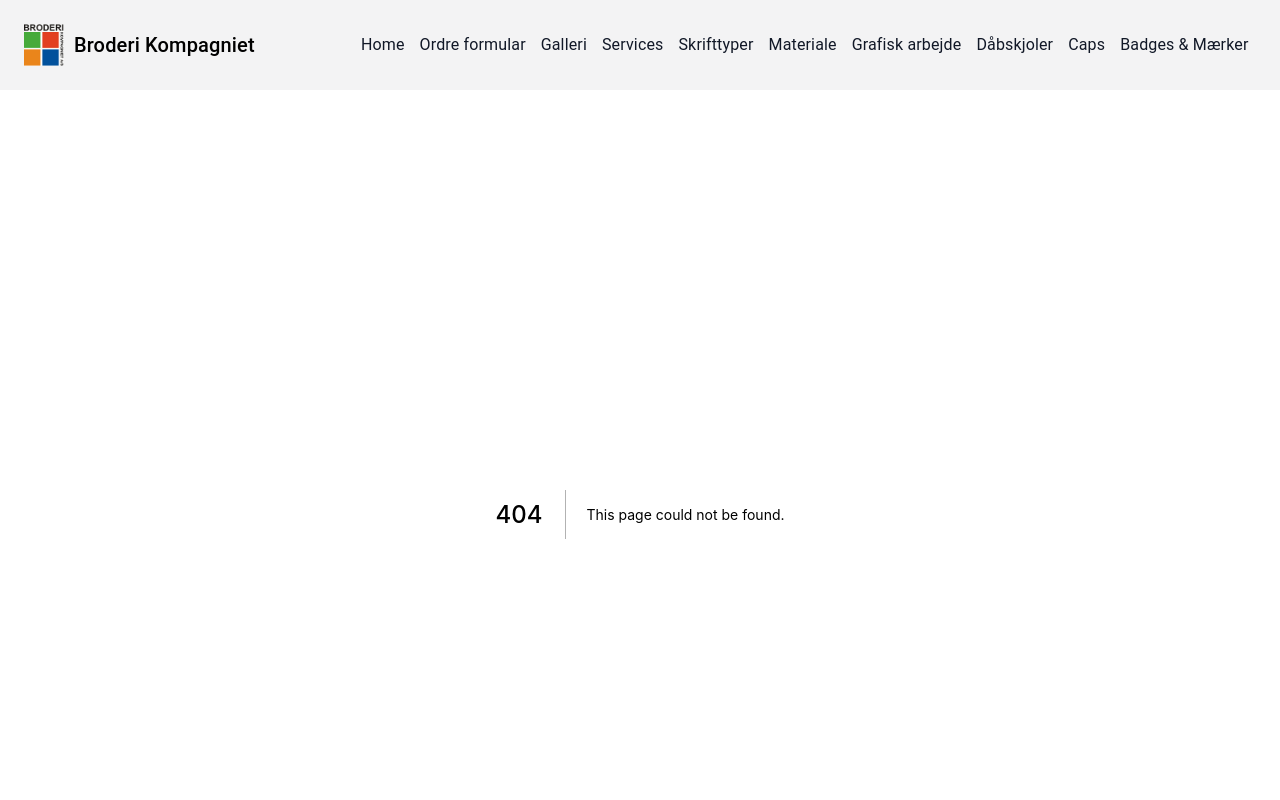
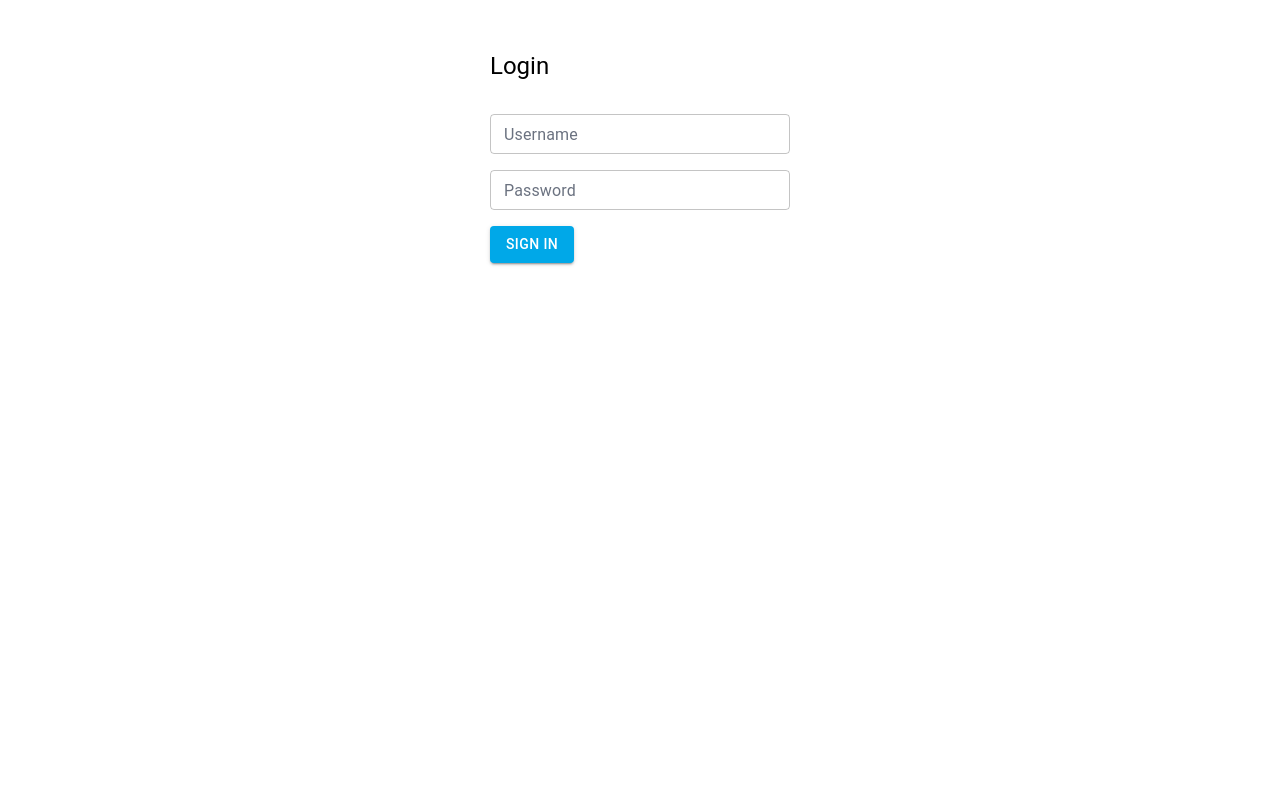
Before and after one commit to Juul94/broderikompagniet, a Next.js app: page /login in a window 1280 px wide. Before the commit this address had no page. Shown: the top 800 px of the page. Built offline with nearby package versions, Linux system fonts and the light colour scheme.

Commit message:
Auth implemented with login page

```diff
--- a/package.json
+++ b/package.json
@@ -41,7 +41,6 @@
         "antd": "^4.23.6",
         "apexcharts": "^3.33.0",
         "aws-amplify": "^4.3.14",
-        "axios": "^1.1.3",
         "date-fns": "^2.28.0",
         "draft-js": "^0.11.7",
         "dropzone": "^6.0.0-beta.2",
--- a/src/pages/_app.tsx
+++ b/src/pages/_app.tsx
@@ -1,20 +1,57 @@
+import { useEffect, useState } from 'react';
 import type { NextPage } from 'next';
 import type { AppProps } from 'next/app';
-import Layout from 'src/components/layout/layout';
 import { ThemeProvider } from '@mui/system';
 import theme from '../theme/baseThemeOptions';
 import '../styles/globals.css';
+import LoginPage from './login';
+import Layout from 'src/components/layout/layout';
 
 type EnhancedAppProps = AppProps & {
-    Component: NextPage;
+    Component: NextPage<PageProps>;
+};
+
+type PageProps = {
+    onLogout: () => void;
 };
 
 const App: React.FC<EnhancedAppProps> = ({ Component, pageProps }) => {
+    const [loggedIn, setLoggedIn] = useState(false);
+    const [loading, setLoading] = useState(true);
+
+    useEffect(() => {
+        const isAuthenticated = localStorage.getItem('isAuthenticated');
+
+        if (isAuthenticated === 'true') {
+            setLoggedIn(true);
+        }
+
+        setLoading(false);
+    }, []);
+
+    const handleLogin = () => {
+        localStorage.setItem('isAuthenticated', 'true');
+        setLoggedIn(true);
+    };
+
+    const handleLogout = () => {
+        localStorage.removeItem('isAuthenticated');
+        setLoggedIn(false);
+    };
+
+    if (loading) {
+        return null;
+    }
+
     return (
         <ThemeProvider theme={theme}>
-            <Layout>
-                <Component {...pageProps} />
-            </Layout>
+            {loggedIn ? (
+                <Layout>
+                    <Component {...pageProps} onLogout={handleLogout} />
+                </Layout>
+            ) : (
+                <LoginPage onLogin={handleLogin} />
+            )}
         </ThemeProvider>
     );
 };
--- /dev/null
+++ b/src/pages/login.tsx
@@ -0,0 +1,116 @@
+import { Box, Button, TextField, Typography } from '@mui/material';
+import { useState } from 'react';
+import { Formik, Form, Field } from 'formik';
+import * as Yup from 'yup';
+
+interface LoginPageProps {
+    onLogin: () => void;
+}
+
+interface LoginFormValues {
+    username: string;
+    password: string;
+}
+
+const LoginPage: React.FC<LoginPageProps> = ({ onLogin }) => {
+    const [loginError, setLoginError] = useState('');
+
+    const handleLogin = (values: LoginFormValues) => {
+        if (values.username === 'admin' && values.password === 'broderi') {
+            onLogin();
+        } else {
+            setLoginError('Invalid username or password');
+        }
+    };
+
+    const initialValues = {
+        username: '',
+        password: '',
+    };
+
+    const validationSchema = Yup.object({
+        username: Yup.string().required('Username is required'),
+        password: Yup.string().required('Password is required'),
+    });
+
+    return (
+        <Box
+            sx={{
+                width: '300px',
+                margin: '50px auto',
+            }}>
+            <Typography variant='h5' gutterBottom>
+                Login
+            </Typography>
+
+            <Box
+                sx={{
+                    mt: 4,
+                    '.MuiInputBase-root': {
+                        width: '100%',
+                    },
+                    '.MuiFormControl-root': {
+                        display: 'block',
+                    },
+                    '.MuiInputBase-input': {
+                        py: '8.5px',
+                        px: '14px',
+                    },
+                }}>
+                <Formik
+                    initialValues={initialValues}
+                    validationSchema={validationSchema}
+                    onSubmit={handleLogin}>
+                    {({ errors, touched }) => (
+                        <Form>
+                            <Field
+                                name='username'
+                                as={TextField}
+                                label='Username'
+                                error={touched.username && !!errors.username}
+                                helperText={touched.username && errors.username}
+                                sx={{
+                                    display: 'block',
+                                    mb: 2,
+                                }}
+                                size='small'
+                            />
+
+                            <Field
+                                name='password'
+                                as={TextField}
+                                label='Password'
+                                type='password'
+                                error={touched.password && !!errors.password}
+                                helperText={touched.password && errors.password}
+                                sx={{
+                                    display: 'block',
+                                    mb: 2,
+                                }}
+                                size='small'
+                            />
+
+                            {loginError && (
+                                <Typography
+                                    variant='body2'
+                                    color='error'
+                                    sx={{ marginBottom: '16px' }}>
+                                    {loginError}
+                                </Typography>
+                            )}
+
+                            <Button
+                                variant='contained'
+                                type='submit'
+                                sx={{ marginBottom: '16px', color: '#ffffff' }}>
+                                Sign in
+                            </Button>
+                        </Form>
+                    )}
+                </Formik>
+            </Box>
+        </Box>
+    );
+};
+
+export default LoginPage;
```
Also changed, not shown: 1 other file (tests, documents, lock files or other folders).
